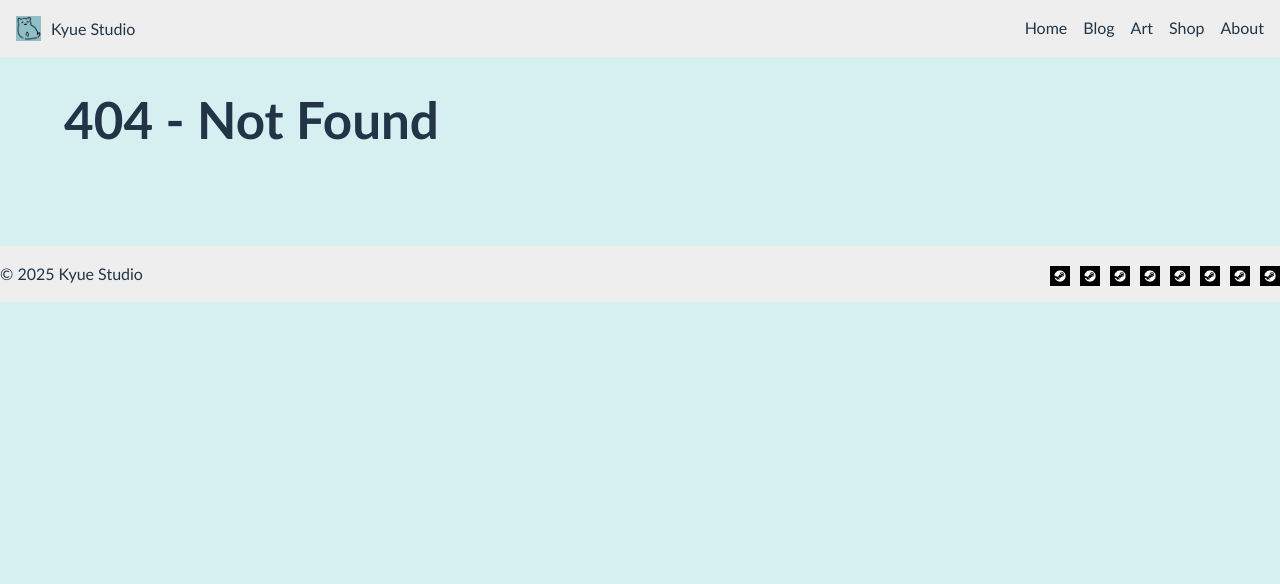
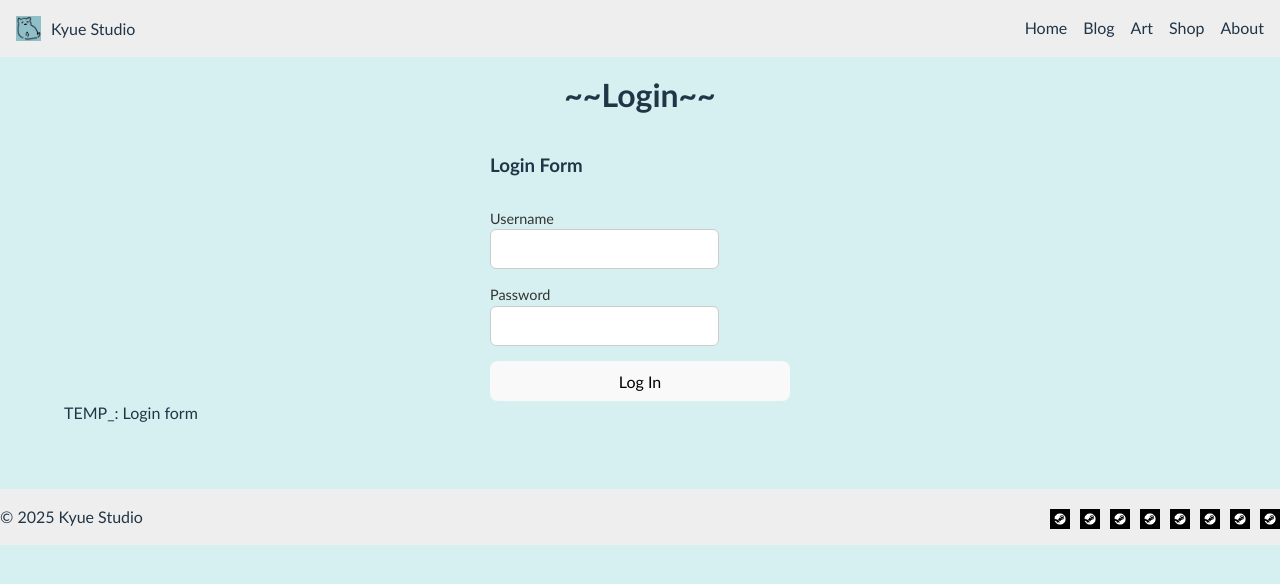
Before and after one commit to k3kyan/KyueStudioWebsite-v2, a React (Vite) app in the folder kyue-studio-website-v3/: page /login in a window 1280 px wide. Before the commit this address had no page. Shown: the top 584 px of the page. Built offline with nearby package versions, Linux system fonts and the light colour scheme.

Commit message:
Added login page and (unusable) form

```diff
--- a/kyue-studio-website-v3/src/App.jsx
+++ b/kyue-studio-website-v3/src/App.jsx
@@ -8,6 +8,7 @@ import About from './pages/about/About'
 import Shop from './pages/shop/Shop';
 import Blog from './pages/blog/Blog';
 import Art from './pages/art/Art';
+import Login from './pages/login/Login';
 
 function App() {
   return (
@@ -23,6 +24,10 @@ function App() {
           <Route path="/shop" element={<Shop />} />
           <Route path="/about" element={<About />} />
           <Route path="*" element={<h1>404 - Not Found</h1>} />
+
+
+          <Route path="/login" element={<Login />} />
+          {/* Protected Routes */}
         </Routes>
       </main>
 
--- /dev/null
+++ b/kyue-studio-website-v3/src/components/forms/loginform/LoginForm.css
@@ -0,0 +1,5 @@
+form {
+  display: flex;
+  flex-direction: column;
+  gap: 10px;
+}
--- /dev/null
+++ b/kyue-studio-website-v3/src/components/forms/loginform/LoginForm.jsx
@@ -0,0 +1,56 @@
+import React from 'react'
+import { useState } from 'react';
+import './LoginForm.css'
+
+const LoginForm = () => {
+
+    // TODO: set up form backend submission functionality. connect to backend probably. service functions...?
+
+    const [username, setUsername] = React.useState('');
+    const [password, setPassword] = React.useState('');
+    const [loginMessage, setLoginMessage] = React.useState('');
+
+    // const handleSubmit = async (e) => ????
+    const handleSubmit = (e) => {
+        e.preventDefault(); //TODO: expl
+        setLoginMessage('Logging in...');
+        // TODO: login success/fail logic
+    }
+
+
+
+
+  return (
+    <form onSubmit={handleSubmit} style={{ maxWidth: '300px', margin: 'auto' }}>
+        <h3>Login Form</h3>
+
+        <label>
+        Username
+        <br/>
+        <input
+            type="text"
+            value={username}
+            onChange={(e) => setUsername(e.target.value)}
+            required
+        />
+        </label>
+
+        <label>
+        Password
+        <br/>
+        <input
+            type="password"
+            value={password}
+            onChange={(e) => setPassword(e.target.value)}
+            required
+        />
+        </label>
+
+        <button type="submit">Log In</button>
+
+        {loginMessage && <p>{loginMessage}</p>}
+    </form>
+  )
+}
+
+export default LoginForm
--- /dev/null
+++ b/kyue-studio-website-v3/src/pages/login/Login.jsx
@@ -0,0 +1,15 @@
+import React from 'react'
+import LoginForm from '../../components/forms/loginform/LoginForm'
+import PageTitle from '../../components/pagetitle/PageTitle'
+
+const Login = () => {
+  return (
+    <div>
+        <PageTitle title="Login" />
+        <LoginForm />
+        TEMP_: Login form
+    </div>
+  )
+}
+
+export default Login
```
